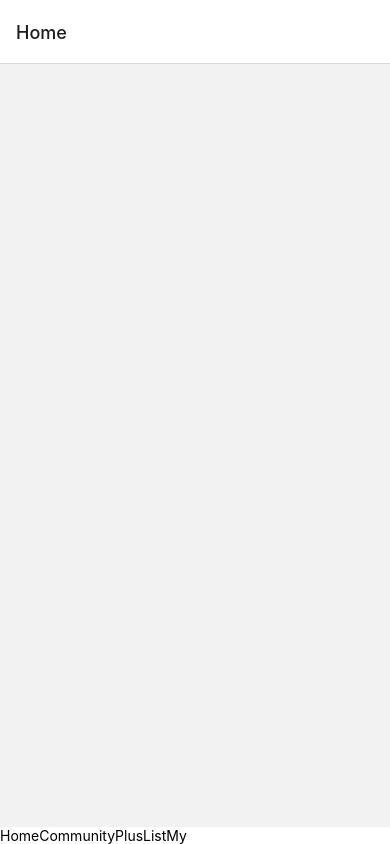
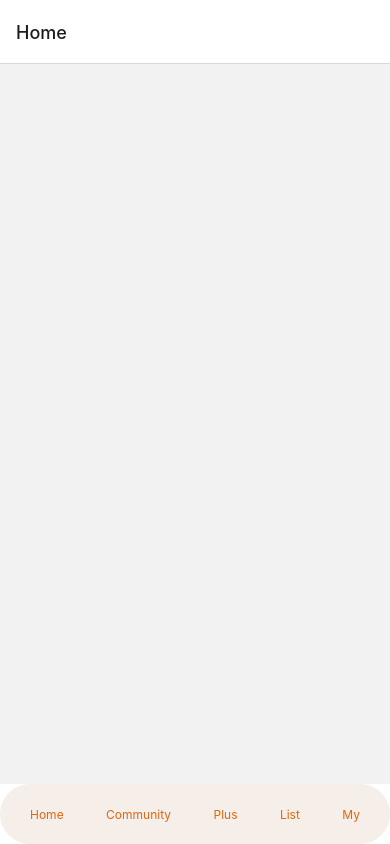
Before and after one commit to 2-daoni/pet-side, a React Native app: screen / in a window 390 px wide. Built offline with nearby package versions, Linux system fonts and the light colour scheme.

Commit message:
[Design] 라우팅 디자인 수정중

```diff
--- a/src/navigations/Route.tsx
+++ b/src/navigations/Route.tsx
@@ -59,7 +59,7 @@ const Route = () => {
                   props.navigation.navigate(item.name);
                 }}>
                 {/* <Icon source={item.source}/> */}
-                <Text>{item.name}</Text>
+                <Label>{item.name}</Label>
               </RouteBtn>
             );
           })}
@@ -79,6 +79,12 @@ const Route = () => {
 
 const RouteBtnContainer = styled.View`
   flex-direction: row;
+  height: 60px;
+  border-radius: 999px;
+  background-color: #f5eee9;
+  justify-content: space-between;
+  align-items: center;
+  padding: 0 30px;
 `;
 
 const Icon = styled.Image<{isFocused?: boolean}>`
@@ -89,4 +95,9 @@ const Icon = styled.Image<{isFocused?: boolean}>`
 
 const RouteBtn = styled.TouchableOpacity``;
 
+const Label = styled.Text`
+  font-size: 12px;
+  color: #e06710;
+`;
+
 export default Route;
```
